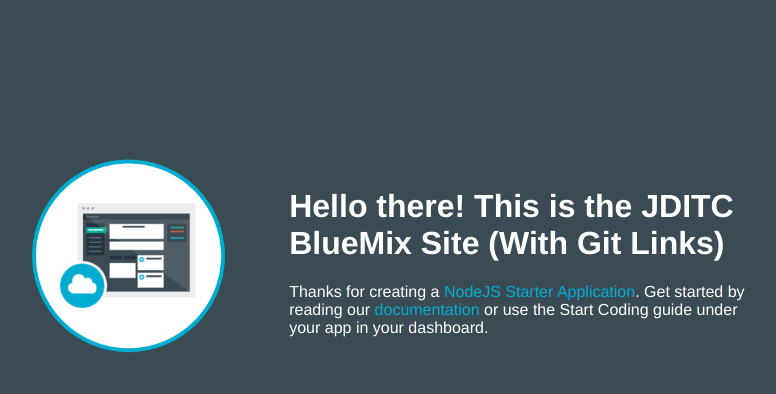
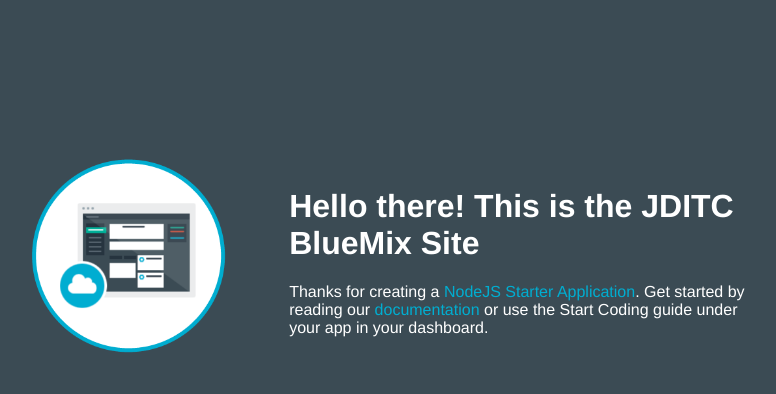
Before and after one commit to JohnDuxbury/BlueMIx, a website: page public/index.html in a window 1280 px wide. Shown: the whole page, without its empty margins (253-1029 px from the left). Drawn offline with Linux system fonts and the light colour scheme.

Commit message:
BlueMix Text Update
Removal of BM Link - Task 6559

```diff
--- a/public/index.html
+++ b/public/index.html
@@ -15,7 +15,7 @@
         <td style= "width:30%;">
           <img class = "newappIcon" src="images/newapp-icon.png">
         <td>
-            <h1>Hello there! This is the JDITC BlueMix Site (With Git Links)</h1>
+            <h1>Hello there! This is the JDITC BlueMix Site</h1>
           <p>Thanks for creating a
             <span class = "blue">NodeJS Starter Application</span>.
             Get started by reading our
```
